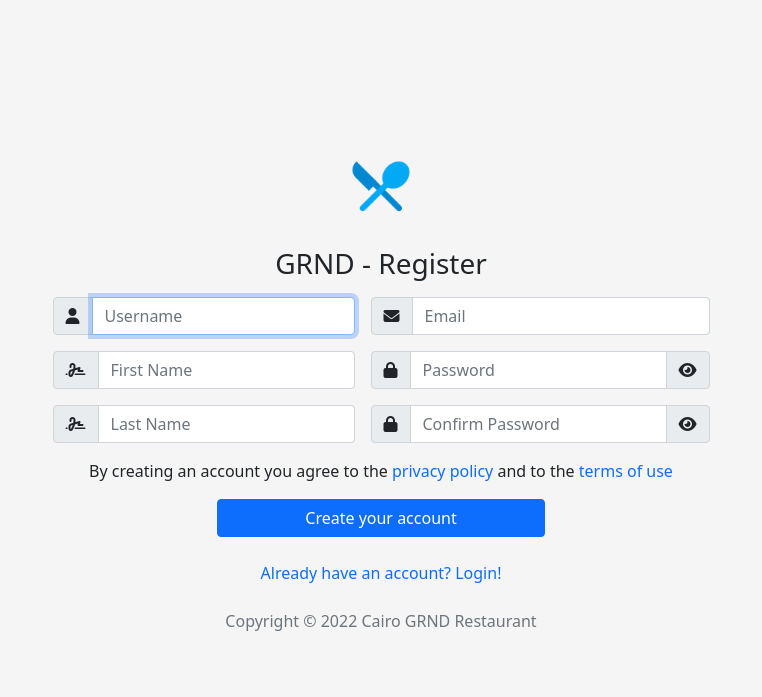
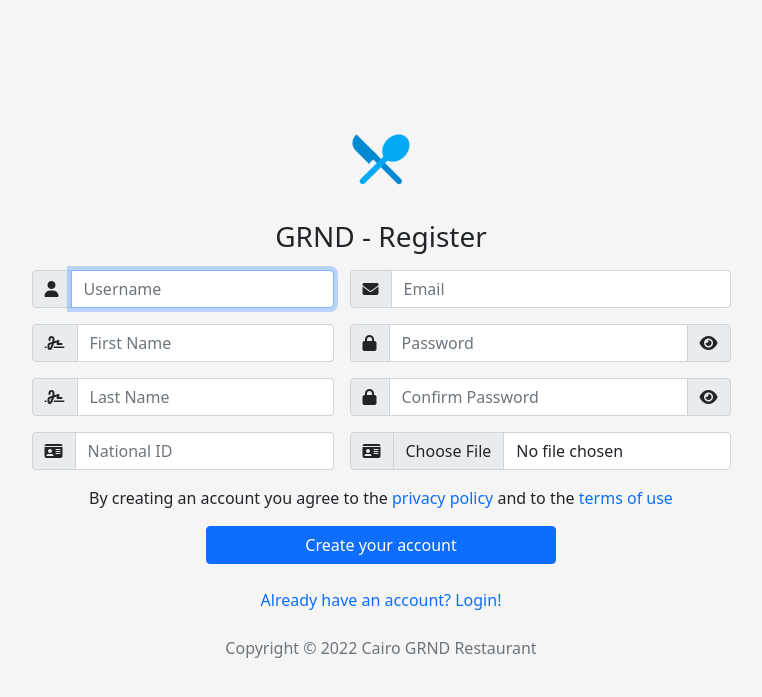
Before and after one commit to shadyamr/Restaurant-Website, a PHP site: page /register in a window 1280 px wide. Shown: the top 697 px of the page, without its empty margins (259-1021 px from the left). Run offline with PHP 8.4, Linux system fonts and the light colour scheme; some libraries are stand-ins or nearby versions.

Commit message:
Added a placeholder for National ID

```diff
--- a/login.php
+++ b/login.php
@@ -68,14 +68,14 @@
             ?>
             <div class="row row-cols-lg-auto g-3 align-items-center">
                 <div class="col-sm">
-                    <div class="form-floating">
+                    <div class="form-group">
                         <label for="user" class="sr-only">Email</label>
                         <div class="input-group mb-3">
                             <span class="input-group-text"><i class="fa-solid fa-envelope"></i></span>
                             <input type="text" id="user" name="user" class="form-control" placeholder="Email" aria-label="Email" aria-describedby="atsign" required autofocus>
                         </div>
                     </div>
-                    <div class="form-floating">
+                    <div class="form-group">
                         <label for="password" class="sr-only">Password</label>
                         <div class="input-group mb-3">
                             <span class="input-group-text"><i class="fa-solid fa-lock"></i></span>
--- a/register.php
+++ b/register.php
@@ -2,7 +2,7 @@
 <html>
 <?php include 'config/html_head.php'; ?>
 <body class="text-center">
-    <form class="form-account" id="register" action="register" method="POST">
+    <form class="form-account" id="register" action="register" method="POST" enctype="multipart/form-data">
         <div class="container align-items-center">
             <img class="mb-4" src="./assets/img/grnd.png" alt="" width="72" height="72">
             <h1 class="h3 mb-3 font-weight-normal">GRND - Register</h1>
@@ -16,6 +16,7 @@
             $password = $_POST["password"];
             $hashed_password = password_hash($password, PASSWORD_BCRYPT);
             $emailad = $_POST["email"];
+            $nationalid = $_POST["nationalid"];
 
             $email = $_POST["email"];
             $email = filter_var($email, FILTER_SANITIZE_EMAIL);
@@ -48,7 +49,7 @@
                     if (!$conn) {
                         die("Connection failed!: " . mysqli_connect_error());
                     } else {
-                        $query = "INSERT INTO users (ID, FirstName, LastName, Username, Email, Pass, Role, Access) VALUES (NULL, '$firstname', '$lastname', '$username', '$emailad','$hashed_password', 0, 0)";
+                        $query = "INSERT INTO users (ID, FirstName, LastName, Username, Email, Pass, Role, Access, National_ID) VALUES (NULL, '$firstname', '$lastname', '$username', '$emailad','$hashed_password', 0, 0, '$nationalid')";
                         if ($conn->query($query) === TRUE):
         ?>
             <div class="alert alert-success" role="alert">
@@ -101,7 +102,7 @@
                             <input type="text" id="user" name="user" class="form-control" placeholder="Username" required autofocus>
                         </div>
                     </div>
-                    <div class="form-floating">
+                    <div class="form-group">
                         <label for="fname" class="sr-only">First Name</label>
                         <div class="input-group mb-3">
                             <span class="input-group-text"><i class="fas fa-signature"></i></span>
@@ -113,6 +114,13 @@
                         <div class="input-group mb-3">
                             <span class="input-group-text"><i class="fas fa-signature"></i></span>
                             <input type="text" id="lname" name="lname" class="form-control" placeholder="Last Name" required autofocus>
+                        </div>
+                    </div>
+                    <div class="form-group">
+                        <label for="nationalid" class="sr-only">National ID</label>
+                        <div class="input-group mb-3">
+                            <span class="input-group-text"><i class="fas fa-id-card"></i></span>
+                            <input type="text" id="nationalid" name="nationalid" class="form-control" placeholder="National ID" required autofocus>
                         </div>
                     </div>
                 </div>
@@ -138,6 +146,12 @@
                             <span class="input-group-text"><i class="fa-solid fa-lock"></i></span>
                             <input type="password" id="confirmpass" name="confirmpass" class="form-control" placeholder="Confirm Password" required>
                             <span class="input-group-text"><i class="fa-solid fa-eye" onclick="showconfirmpass()"></i></span>
+                        </div>
+                    </div>
+                    <div class="form-group">
+                        <div class="input-group mb-3">
+                            <span class="input-group-text"><i class="fas fa-id-card"></i></span>
+                            <input class="form-control" type="file" id="nationalid_image">
                         </div>
                     </div>
                 </div>
```
